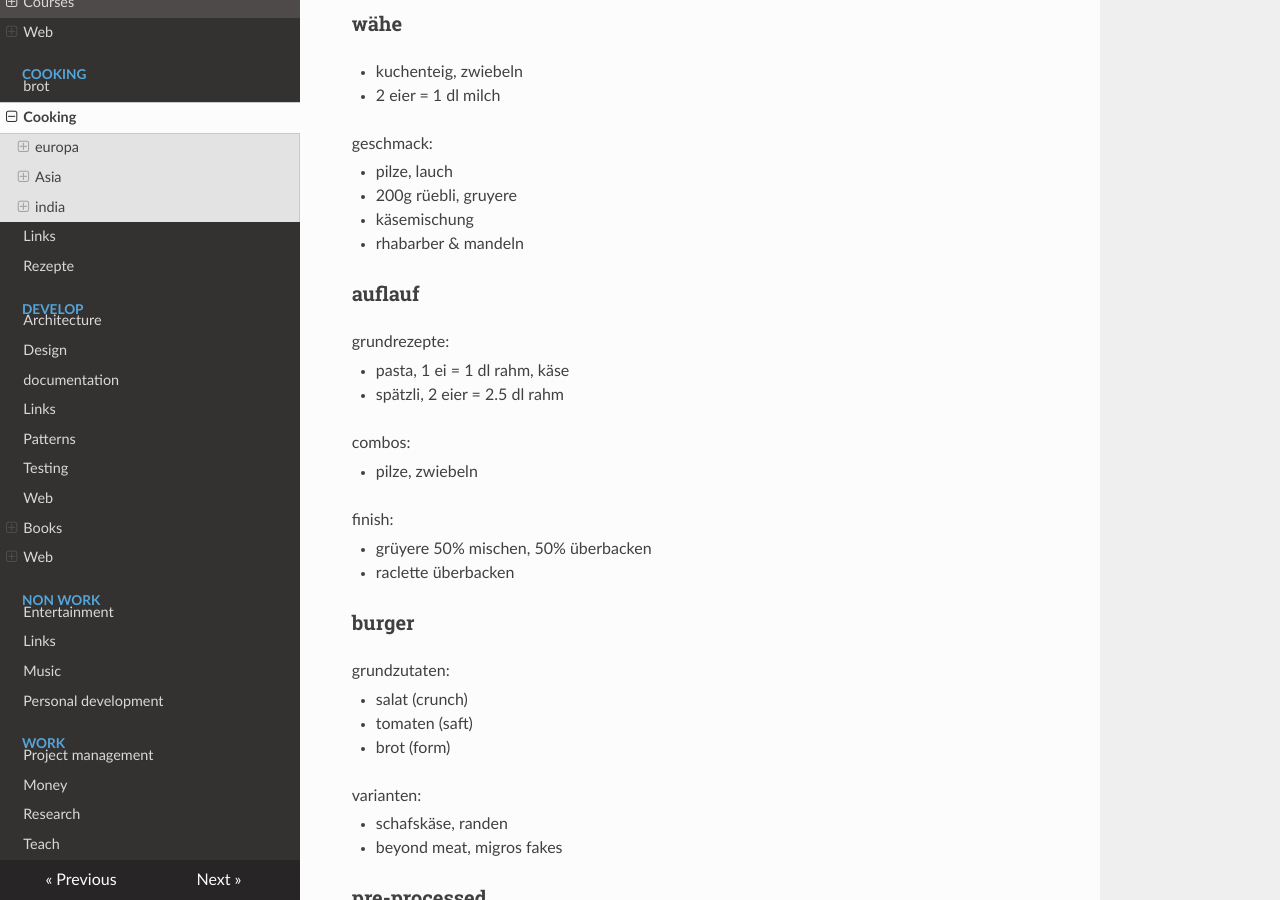
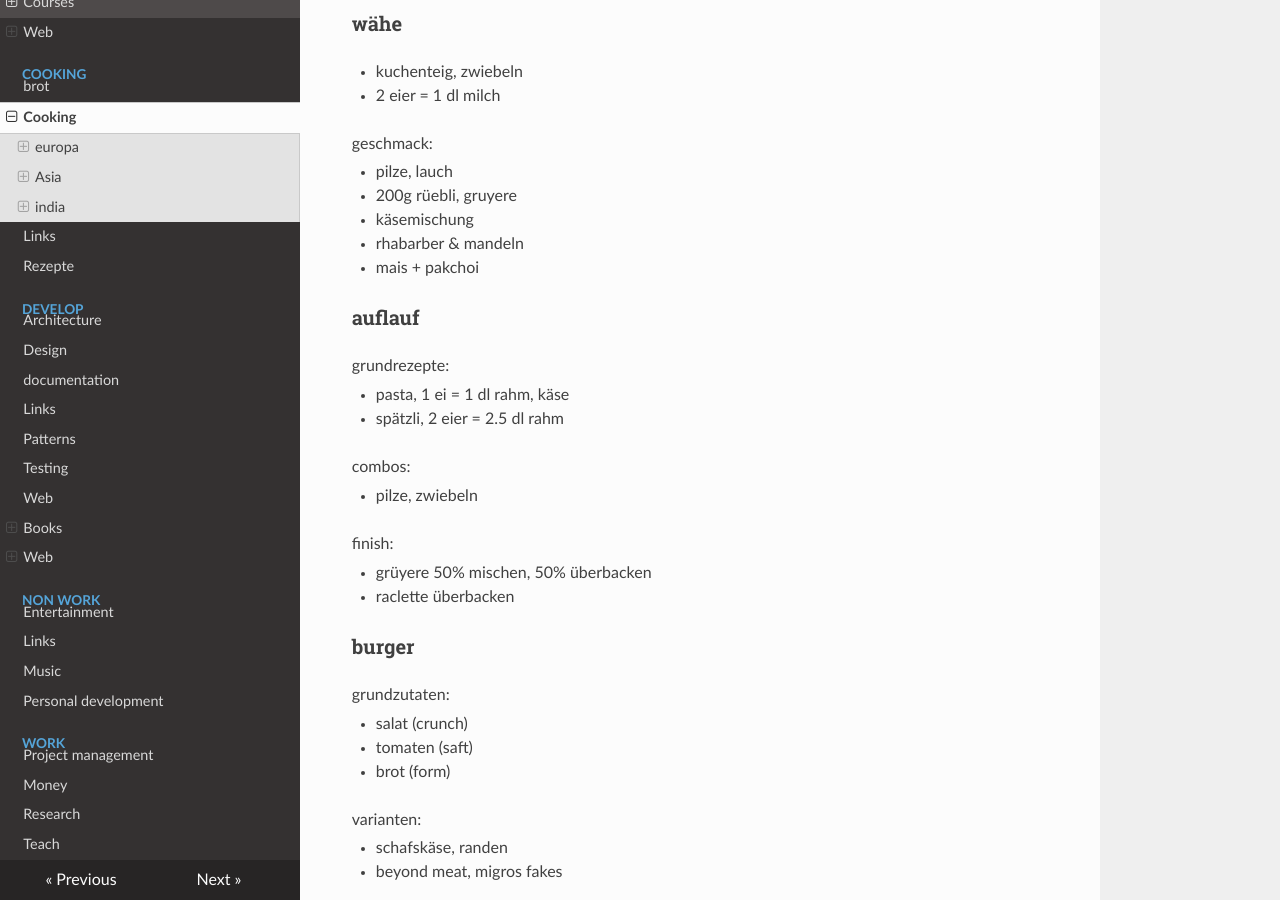
Before and after one commit to famoser/docs, an MkDocs documentation site: the page built from docs/cooking/grundrezepte.md, in a window 1280 px wide and 900 px high, scrolled down 1324 px. Built offline with MkDocs 1.6.1, drawn with Linux system fonts in a browser that asks for light colours; nearby versions of some CDN libraries.

Commit message:
Update grundrezepte.md

```diff
--- a/docs/cooking/grundrezepte.md
+++ b/docs/cooking/grundrezepte.md
@@ -67,6 +67,7 @@ geschmack:
 - 200g rüebli, gruyere
 - käsemischung
 - rhabarber & mandeln
+- mais + pakchoi
 
 
 ### auflauf
```
